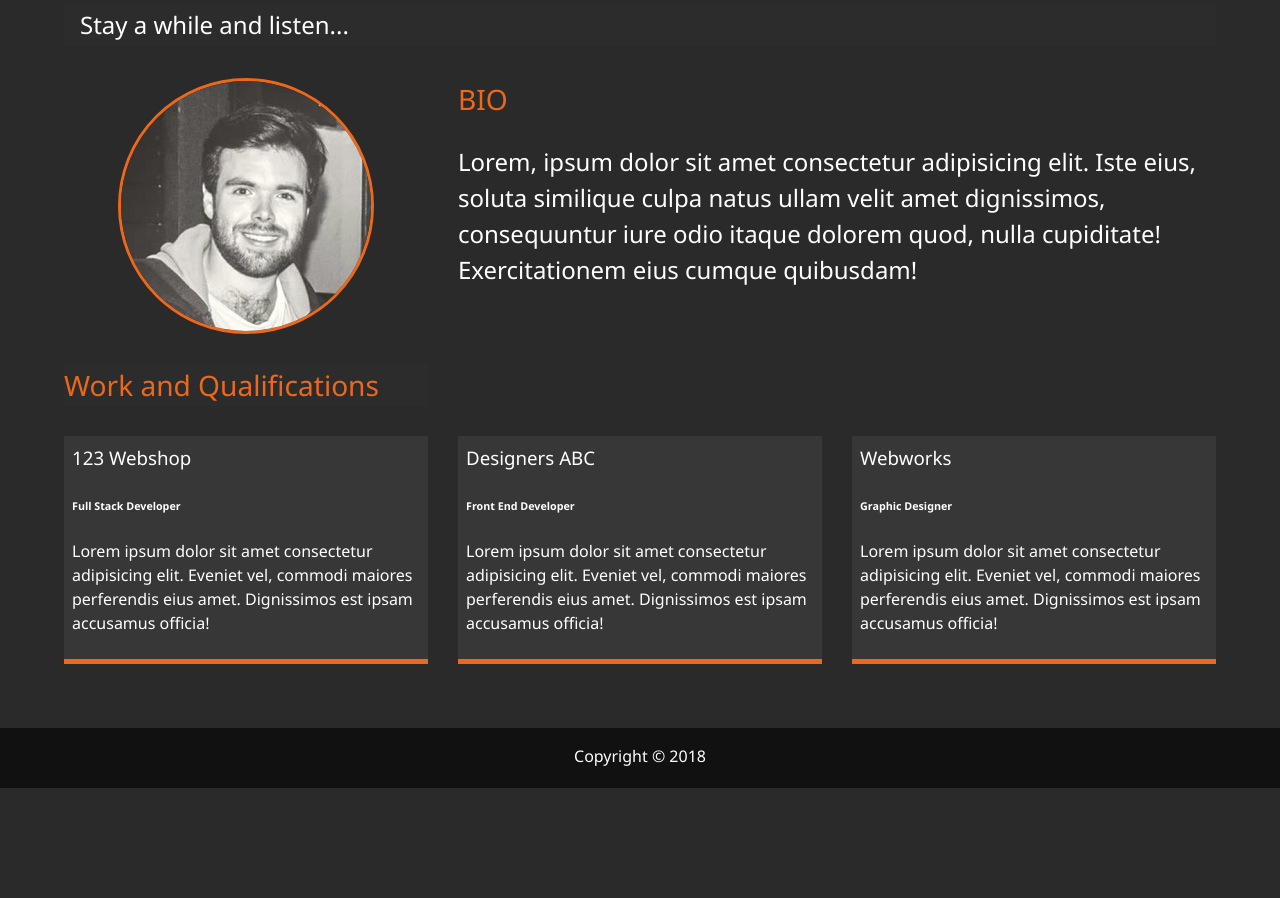
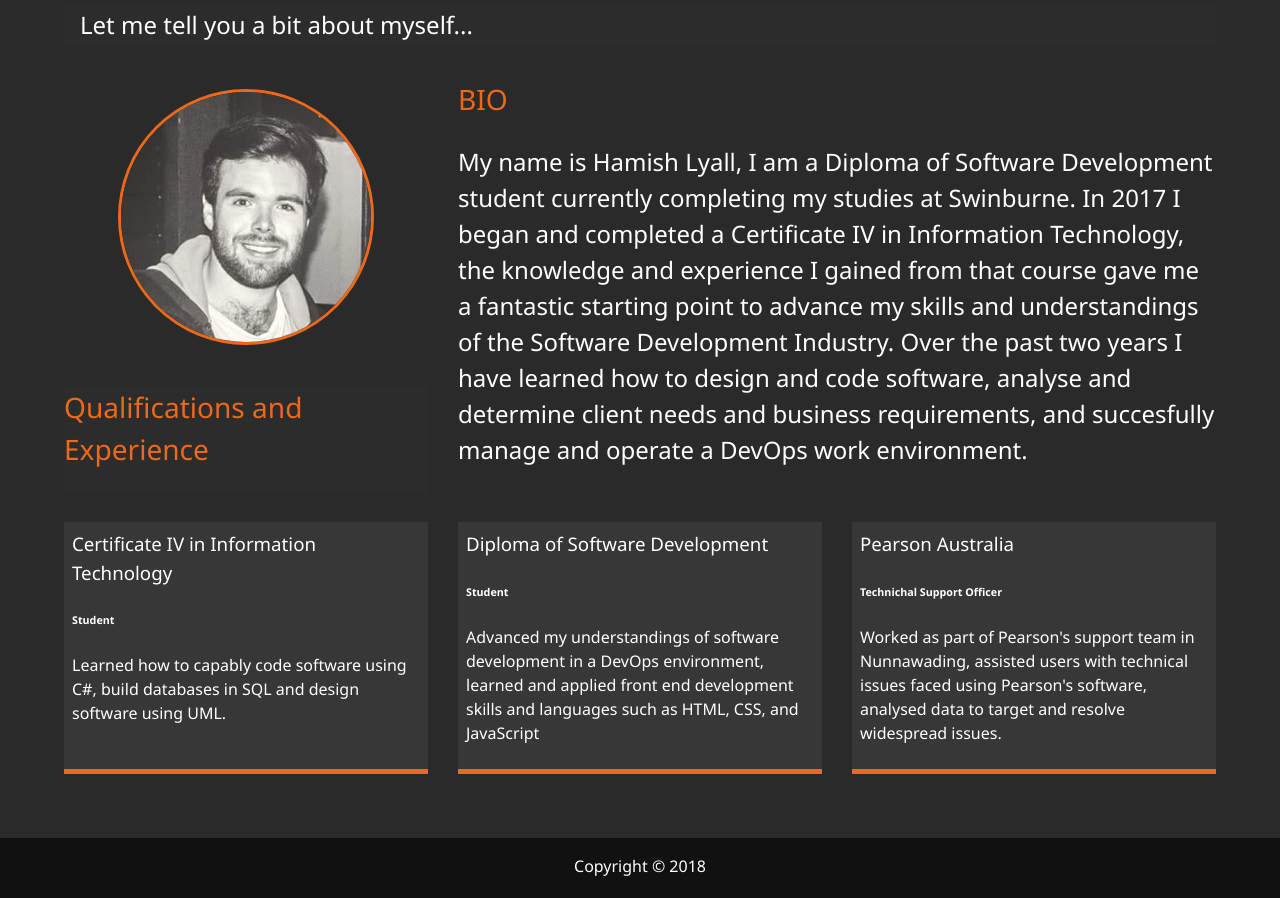
Before and after one commit to hamishrlyall/my_portfolio, a website: page dist/about.html in a window 1280 px wide. Shown: the part 204-1102 px from the top of the page. Before the commit the page ends 992 px from the top, so only its background shows below. Drawn offline with Linux system fonts and the light colour scheme.

Commit message:
Added personal info, ready for second deployment

```diff
--- a/dist/about.html
+++ b/dist/about.html
@@ -1,13 +1,16 @@
 <!DOCTYPE html>
 <html lang="en">
-
   <head>
-    <meta charset="UTF-8">
-    <meta name="viewport" content="width=device-width, initial-scale=1.0">
-    <meta http-equiv="X-UA-Compatible" content="ie=edge">
-    <link rel="stylesheet" href="https://use.fontawesome.com/releases/v5.4.1/css/all.css" integrity="sha384-5sAR7xN1Nv6T6+dT2mhtzEpVJvfS3NScPQTrOxhwjIuvcA67KV2R5Jz6kr4abQsz"
-        crossorigin="anonymous">
-    <link rel="stylesheet" href="css/main.css">
+    <meta charset="UTF-8" />
+    <meta name="viewport" content="width=device-width, initial-scale=1.0" />
+    <meta http-equiv="X-UA-Compatible" content="ie=edge" />
+    <link
+      rel="stylesheet"
+      href="https://use.fontawesome.com/releases/v5.4.1/css/all.css"
+      integrity="sha384-5sAR7xN1Nv6T6+dT2mhtzEpVJvfS3NScPQTrOxhwjIuvcA67KV2R5Jz6kr4abQsz"
+      crossorigin="anonymous"
+    />
+    <link rel="stylesheet" href="css/main.css" />
     <title>About Me</title>
   </head>
 
@@ -20,83 +23,80 @@
       </div>
 
       <nav class="menu">
-            <div class="menu-branding">
-                <div class="portrait"></div>
-            </div>
+        <div class="menu-branding"><div class="portrait"></div></div>
         <ul class="menu-nav">
           <li class="nav-item">
-                    <a href="index.html" class="nav-link">
-                        Home
-                    </a>
+            <a href="index.html" class="nav-link"> Home </a>
           </li>
           <li class="nav-item current">
-                    <a href="about.html" class="nav-link">
-                        About Me
-                    </a>
+            <a href="about.html" class="nav-link"> About Me </a>
           </li>
           <li class="nav-item">
-                    <a href="work.html" class="nav-link">
-                        My Work
-                    </a>
+            <a href="work.html" class="nav-link"> My Work </a>
           </li>
           <li class="nav-item">
-                    <a href="contact.html" class="nav-link">
-                        Contact
-                    </a>
+            <a href="contact.html" class="nav-link"> Contact </a>
           </li>
         </ul>
       </nav>
     </header>
 
     <main id="about">
-        <h1 class="lg-heading">
-            About
-            <span class="text-secondary">Me</span>
-        </h1>
-        <h2 class="sm-heading">
-            Stay a while and listen...
-        </h2>
+      <h1 class="lg-heading">About <span class="text-secondary">Me</span></h1>
+      <h2 class="sm-heading">Let me tell you a bit about myself...</h2>
       <div class="about-info">
-            <img src="img/Portrait.jpg" alt="Hamish Lyall" class="bio-image">
+        <img src="img/Portrait.jpg" alt="Hamish Lyall" class="bio-image" />
         <div class="bio">
           <h3 class="text-secondary">BIO</h3>
-                <p>Lorem, ipsum dolor sit amet consectetur adipisicing elit. Iste eius, soluta similique culpa natus
-                    ullam velit amet dignissimos, consequuntur iure odio itaque dolorem quod, nulla cupiditate!
-                    Exercitationem eius cumque quibusdam!</p>
+          <p>
+            My name is Hamish Lyall, I am a Diploma of Software Development
+            student currently completing my studies at Swinburne. In 2017 I
+            began and completed a Certificate IV in Information Technology, the
+            knowledge and experience I gained from that course gave me a
+            fantastic starting point to advance my skills and understandings of
+            the Software Development Industry. Over the past two years I have
+            learned how to design and code software, analyse and determine
+            client needs and business requirements, and succesfully manage and
+            operate a DevOps work environment.
+          </p>
         </div>
-            <div class=job-heading>
-                <h3 class="text-secondary">Work and Qualifications</h3>
+        <div class="job-heading">
+          <h3 class="text-secondary">Qualifications and Experience</h3>
         </div>
 
         <div class="job job-1">
-                <h3>123 Webshop</h3>
-                <h6>Full Stack Developer</h6>
-                <p>Lorem ipsum dolor sit amet consectetur adipisicing elit. Eveniet vel, commodi maiores perferendis
-                    eius amet. Dignissimos est ipsam accusamus officia!</p>
+          <h3>Certificate IV in Information Technology</h3>
+          <h6>Student</h6>
+          <p>
+            Learned how to capably code software using C#, build databases in
+            SQL and design software using UML.
+          </p>
         </div>
 
         <div class="job job-2">
-                <h3>Designers ABC</h3>
-                <h6>Front End Developer</h6>
-                <p>Lorem ipsum dolor sit amet consectetur adipisicing elit. Eveniet vel, commodi maiores perferendis
-                    eius amet. Dignissimos est ipsam accusamus officia!</p>
+          <h3>Diploma of Software Development</h3>
+          <h6>Student</h6>
+          <p>
+            Advanced my understandings of software development in a DevOps
+            environment, learned and applied front end development skills and
+            languages such as HTML, CSS, and JavaScript
+          </p>
         </div>
 
         <div class="job job-3">
-                <h3>Webworks</h3>
-                <h6>Graphic Designer</h6>
-                <p>Lorem ipsum dolor sit amet consectetur adipisicing elit. Eveniet vel, commodi maiores perferendis
-                    eius amet. Dignissimos est ipsam accusamus officia!</p>
+          <h3>Pearson Australia</h3>
+          <h6>Technichal Support Officer</h6>
+          <p>
+            Worked as part of Pearson's support team in Nunnawading, assisted
+            users with technical issues faced using Pearson's software, analysed
+            data to target and resolve widespread issues.
+          </p>
         </div>
-
       </div>
     </main>
 
-    <footer id="main-footer">
-        Copyright &copy; 2018
-    </footer>
+    <footer id="main-footer">Copyright &copy; 2018</footer>
 
     <script src="js/main.js"></script>
   </body>
-
 </html>
```
Also changed, not shown: dist/index.html (+2 -2 lines), dist/work.html (+135 -76 lines), dist/img/Projects/LegoProject.png (added), dist/img/Projects/MyPortfolio.jpg (added), dist/img/Projects/MySchoolRemembers.jpg (added). Lines whose indentation alone changed are shown as unchanged.
